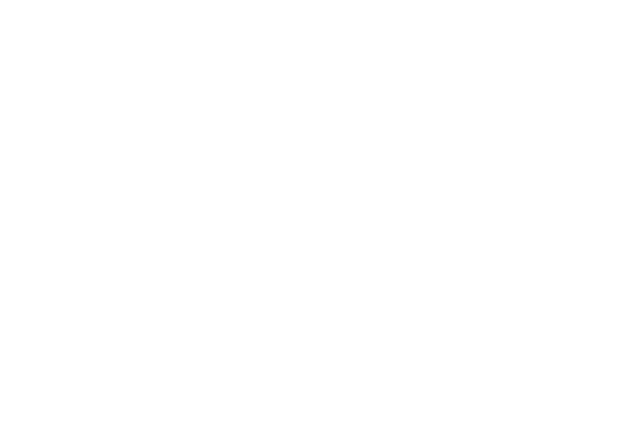
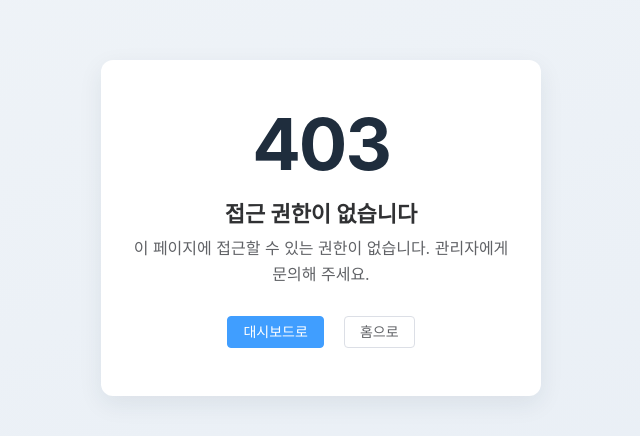
Before and after one commit to ekwkqqk/miniproject, a Vue app in the folder frontend/: page /forbidden in a window 1280 px wide. Before the commit this address had no page. Shown: the part 172-608 px from the top of the page, without its empty margins (319-959 px from the left). Built offline with nearby package versions, Linux system fonts and the light colour scheme.

Commit message:
커스텀에러페이지 적용

```diff
--- a/frontend/src/api/client.js
+++ b/frontend/src/api/client.js
@@ -31,6 +31,12 @@ function isAuthRequest(url) {
     || url?.includes('/auth/logout')
 }
 
+function goToErrorPage(name) {
+  if (router.currentRoute.value.name !== name) {
+    router.push({ name })
+  }
+}
+
 client.interceptors.request.use((config) => {
   const token = getAccessToken()
   if (token) {
@@ -43,8 +49,14 @@ client.interceptors.response.use(
   (response) => response,
   async (error) => {
     const originalRequest = error.config
+    const status = error.response?.status
 
-    if (error.response?.status !== 401 || !originalRequest || originalRequest._retry) {
+    if (status === 403) {
+      goToErrorPage('forbidden')
+      return Promise.reject(error)
+    }
+
+    if (status !== 401 || !originalRequest || originalRequest._retry) {
       return Promise.reject(error)
     }
 
@@ -75,9 +87,7 @@ client.interceptors.response.use(
     } catch (refreshError) {
       processQueue(refreshError, null)
       clearAccessToken()
-      if (router.currentRoute.value.meta.requiresAuth) {
-        router.push({ name: 'login' })
-      }
+      goToErrorPage('unauthorized')
       return Promise.reject(refreshError)
     } finally {
       isRefreshing = false
--- /dev/null
+++ b/frontend/src/components/ErrorPage.vue
@@ -0,0 +1,104 @@
+<script setup>
+import { computed } from 'vue'
+import { useRouter } from 'vue-router'
+import { useAuthStore } from '@/stores/auth'
+
+const props = defineProps({
+  code: {
+    type: Number,
+    required: true,
+  },
+  title: {
+    type: String,
+    required: true,
+  },
+  message: {
+    type: String,
+    required: true,
+  },
+})
+
+const router = useRouter()
+const authStore = useAuthStore()
+
+const primaryAction = computed(() => {
+  if (props.code === 401) {
+    return { label: '로그인', to: 'login' }
+  }
+  return { label: '대시보드로', to: 'dashboard' }
+})
+
+function goPrimary() {
+  router.push({ name: primaryAction.value.to })
+}
+
+function goHome() {
+  if (authStore.isAuthenticated) {
+    router.push({ name: 'dashboard' })
+  } else {
+    router.push({ name: 'login' })
+  }
+}
+</script>
+
+<template>
+  <div class="error-page">
+    <div class="error-card">
+      <p class="code">{{ code }}</p>
+      <h1>{{ title }}</h1>
+      <p class="message">{{ message }}</p>
+      <div class="actions">
+        <el-button type="primary" @click="goPrimary">{{ primaryAction.label }}</el-button>
+        <el-button @click="goHome">홈으로</el-button>
+      </div>
+    </div>
+  </div>
+</template>
+
+<style scoped>
+.error-page {
+  min-height: 100vh;
+  display: flex;
+  align-items: center;
+  justify-content: center;
+  background: linear-gradient(160deg, #f0f4f8 0%, #e8eef5 100%);
+  padding: 24px;
+}
+
+.error-card {
+  width: 100%;
+  max-width: 440px;
+  text-align: center;
+  background: #fff;
+  border-radius: 12px;
+  padding: 48px 32px;
+  box-shadow: 0 8px 24px rgba(31, 45, 61, 0.08);
+}
+
+.code {
+  margin: 0;
+  font-size: 72px;
+  font-weight: 700;
+  line-height: 1;
+  color: #1f2d3d;
+  letter-spacing: -2px;
+}
+
+h1 {
+  margin: 16px 0 8px;
+  font-size: 22px;
+  color: #303133;
+}
+
+.message {
+  margin: 0 0 28px;
+  color: #606266;
+  line-height: 1.6;
+}
+
+.actions {
+  display: flex;
+  justify-content: center;
+  gap: 8px;
+}
+</style>
--- a/frontend/src/router/index.js
+++ b/frontend/src/router/index.js
@@ -16,6 +16,18 @@ const router = createRouter({
       name: 'register',
       component: () => import('@/views/RegisterView.vue'),
       meta: { guestOnly: true },
+    },
+    {
+      path: '/unauthorized',
+      name: 'unauthorized',
+      component: () => import('@/views/UnauthorizedView.vue'),
+      meta: { errorPage: true },
+    },
+    {
+      path: '/forbidden',
+      name: 'forbidden',
+      component: () => import('@/views/ForbiddenView.vue'),
+      meta: { errorPage: true },
     },
     {
       path: '/',
@@ -41,6 +53,12 @@ const router = createRouter({
         },
       ],
     },
+    {
+      path: '/:pathMatch(.*)*',
+      name: 'not-found',
+      component: () => import('@/views/NotFoundView.vue'),
+      meta: { errorPage: true },
+    },
   ],
 })
 
@@ -52,7 +70,7 @@ router.beforeEach(async (to) => {
   }
 
   if (to.meta.requiresAuth && !authStore.isAuthenticated) {
-    return { name: 'login' }
+    return { name: 'unauthorized' }
   }
 
   if (to.meta.guestOnly && authStore.isAuthenticated) {
@@ -60,11 +78,11 @@ router.beforeEach(async (to) => {
   }
 
   if (to.meta.requiresAdmin && !canAccessAdmin(authStore.user)) {
-    return { name: 'dashboard' }
+    return { name: 'forbidden' }
   }
 
   if (to.meta.requiresSpecial && !canAccessSpecial(authStore.user)) {
-    return { name: 'dashboard' }
+    return { name: 'forbidden' }
   }
 
   return true
--- /dev/null
+++ b/frontend/src/views/ForbiddenView.vue
@@ -0,0 +1,11 @@
+<script setup>
+import ErrorPage from '@/components/ErrorPage.vue'
+</script>
+
+<template>
+  <ErrorPage
+    :code="403"
+    title="접근 권한이 없습니다"
+    message="이 페이지에 접근할 수 있는 권한이 없습니다. 관리자에게 문의해 주세요."
+  />
+</template>
--- /dev/null
+++ b/frontend/src/views/NotFoundView.vue
@@ -0,0 +1,11 @@
+<script setup>
+import ErrorPage from '@/components/ErrorPage.vue'
+</script>
+
+<template>
+  <ErrorPage
+    :code="404"
+    title="페이지를 찾을 수 없습니다"
+    message="요청하신 페이지가 존재하지 않거나 이동되었습니다."
+  />
+</template>
--- /dev/null
+++ b/frontend/src/views/UnauthorizedView.vue
@@ -0,0 +1,11 @@
+<script setup>
+import ErrorPage from '@/components/ErrorPage.vue'
+</script>
+
+<template>
+  <ErrorPage
+    :code="401"
+    title="인증이 필요합니다"
+    message="로그인이 만료되었거나 권한이 없습니다. 다시 로그인해 주세요."
+  />
+</template>
```
Also changed, not shown: 2 other files (tests, documents, lock files or other folders).
